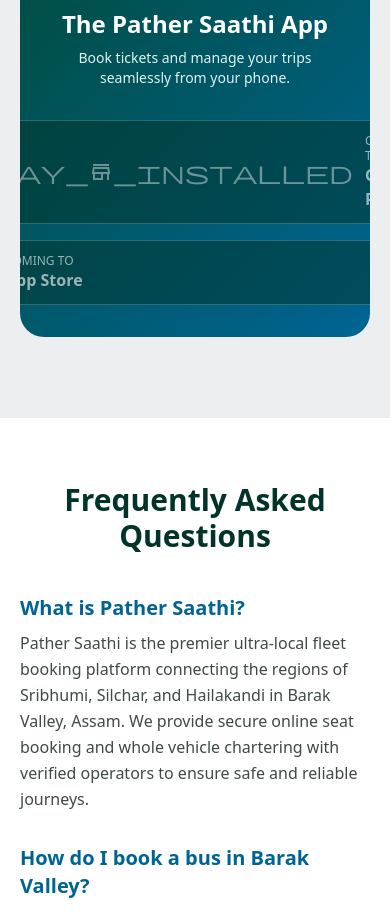
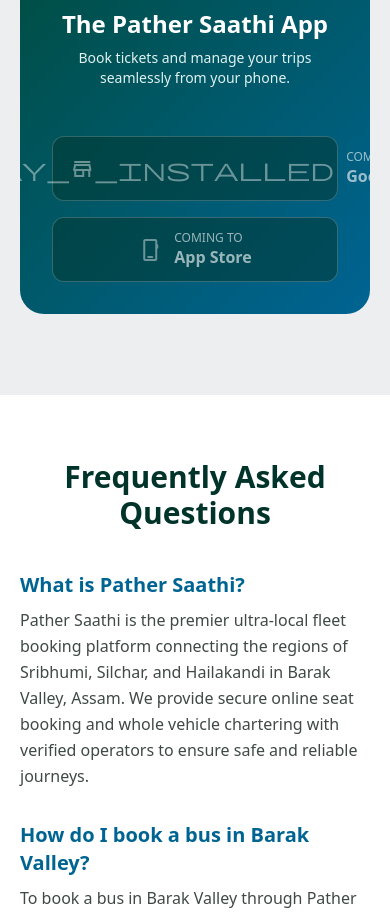
Before and after one commit to Subinoy-Nath/pathersaathi, a Next.js app in the folder frontend/: page / in a window 390 px wide. Shown: the part 2460-3373 px from the top of the page. Built offline with nearby package versions, Linux system fonts and the light colour scheme; no server answers; the database is empty.

Commit message:
style: fix mobile responsiveness for coming soon app section

```diff
--- a/frontend/src/app/HomeClient.tsx
+++ b/frontend/src/app/HomeClient.tsx
@@ -412,17 +412,17 @@
                 <h4 className="text-2xl font-bold">The Pather Saathi App</h4>
                 <p className="text-[#e0f2f1] text-sm md:text-base mt-2 max-w-md">Book tickets and manage your trips seamlessly from your phone.</p>
               </div>
-              <div className="z-10 flex flex-col sm:flex-row gap-4">
-                <div className="bg-[#00342b]/50 text-white/60 border border-white/20 px-5 py-3 rounded-xl flex items-center gap-3 cursor-not-allowed transition">
-                  <span className="material-symbols-outlined text-3xl opacity-70">play_store_installed</span>
-                  <div className="text-xs leading-tight text-left">COMING TO <br/><span className="text-base font-bold">Google Play</span></div>
+              <div className="z-10 flex flex-col sm:flex-row gap-4 w-full md:w-auto mt-4 md:mt-0">
+                <div className="bg-[#00342b]/50 text-white/60 border border-white/20 px-5 py-3 rounded-xl flex items-center justify-center sm:justify-start gap-3 cursor-not-allowed transition w-full sm:w-auto">
+                  <span className="material-symbols-outlined text-3xl opacity-70 shrink-0">play_store_installed</span>
+                  <div className="text-xs leading-tight text-left">COMING TO <br/><span className="text-base font-bold whitespace-nowrap">Google Play</span></div>
                 </div>
-                <div className="bg-[#00342b]/50 text-white/60 border border-white/20 px-5 py-3 rounded-xl flex items-center gap-3 cursor-not-allowed transition">
-                  <span className="material-symbols-outlined text-3xl opacity-70">phone_iphone</span>
-                  <div className="text-xs leading-tight text-left">COMING TO <br/><span className="text-base font-bold">App Store</span></div>
+                <div className="bg-[#00342b]/50 text-white/60 border border-white/20 px-5 py-3 rounded-xl flex items-center justify-center sm:justify-start gap-3 cursor-not-allowed transition w-full sm:w-auto">
+                  <span className="material-symbols-outlined text-3xl opacity-70 shrink-0">phone_iphone</span>
+                  <div className="text-xs leading-tight text-left">COMING TO <br/><span className="text-base font-bold whitespace-nowrap">App Store</span></div>
                 </div>
               </div>
-              <span className="material-symbols-outlined absolute -right-10 -bottom-20 text-[250px] text-white/10 hidden lg:block">smartphone</span>
+              <span className="material-symbols-outlined absolute -right-10 -bottom-20 text-[250px] text-white/10 hidden lg:block pointer-events-none">smartphone</span>
             </div>
           </div>
         </div>
```
